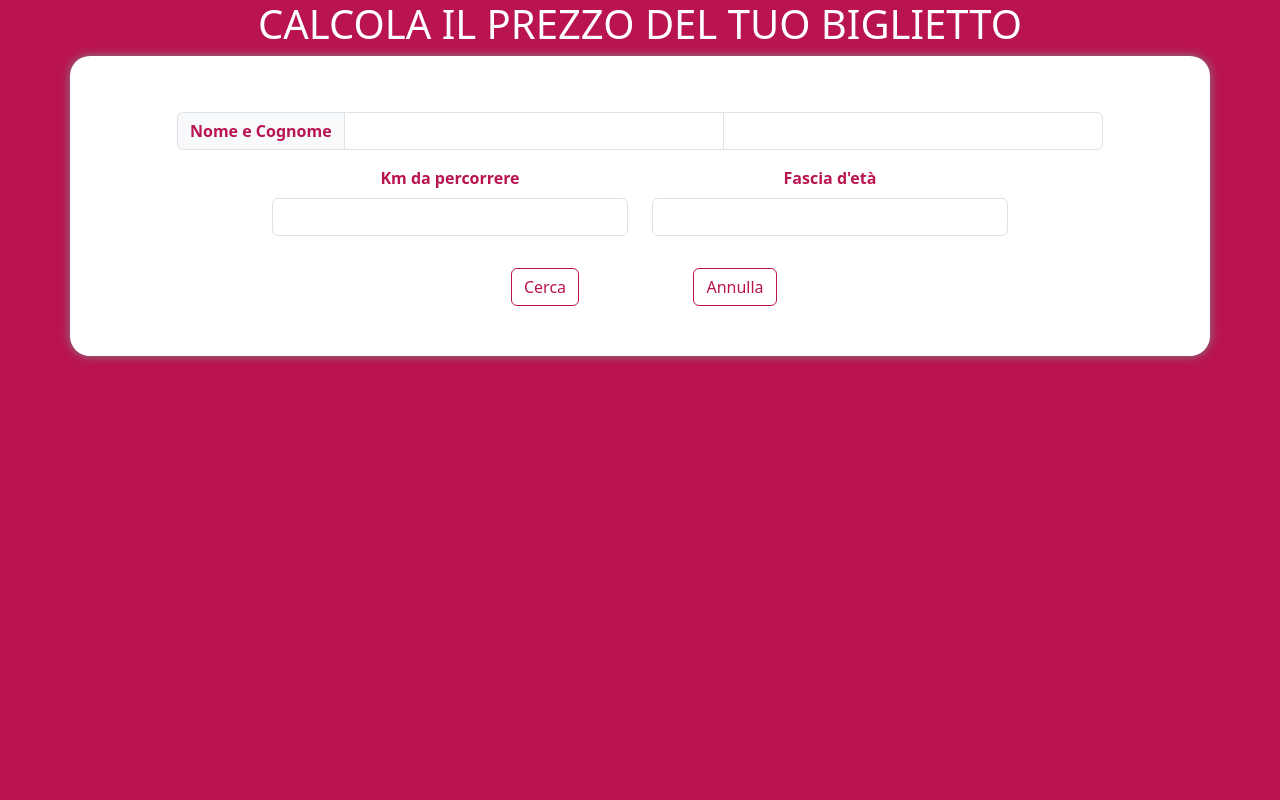
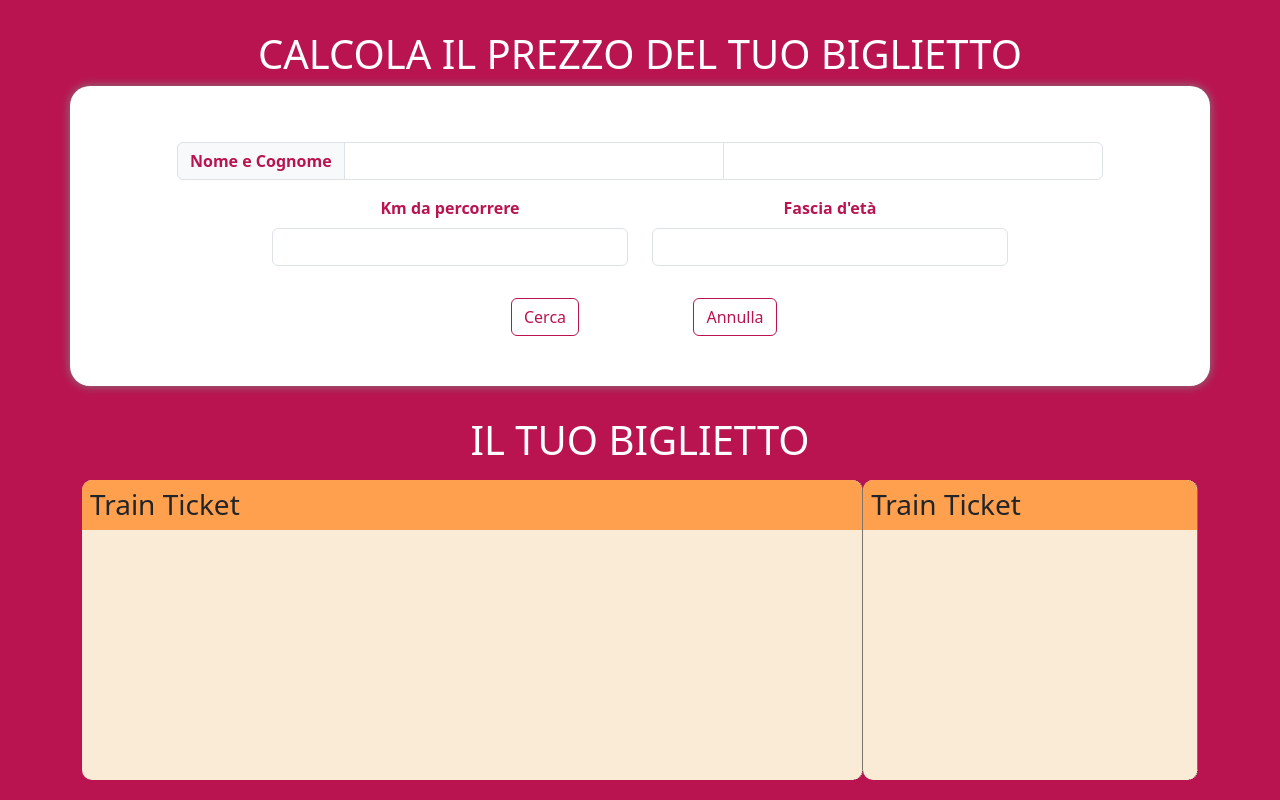
Before and after one commit to EricaMarzi/js-biglietto-treno-form, a plain HTML site: page index.html in a window 1280 px wide. Drawn offline with nearby package versions, Linux system fonts and the light colour scheme.

Commit message:
ticket style

```diff
--- a/index.html
+++ b/index.html
@@ -60,7 +60,36 @@
 
             </div>
         </section>
+
+        <!--Sezione Ticket-->
+        <section>
+            <h1 class="text-white text-uppercase text-center">Il tuo biglietto</h1>
             <p id="paragraph"></p>
+
+            <div class="container">
+                <div class="ticket">
+
+                    <div class="left-ticket">
+                        <div class="header-ticket">
+                            <h3 class="p-2">Train Ticket</h3>
+                        </div>
+                    </div>
+
+                    <div class="right-ticket">
+                        <div class="header-ticket">
+                            <h3 class="p-2">Train Ticket</h3>
+
+                        </div>
+                    </div>
+
+                    <div class="footer-ticket">
+
+                    </div>
+                </div>
+
+
+            </div>
+        </section>
     </main>
 
 <script src="script.js"></script>
--- a/style.css
+++ b/style.css
@@ -7,6 +7,10 @@
 
 body {
     background-color: #b91450;
+}
+
+section{
+    padding-top: 30px;
 }
 
 /*? Sezione richiesta dati */
@@ -35,3 +39,41 @@ body {
     background-color: #b91450;
     color: white;
 }
+
+/*? Sezione Ticket */
+
+.ticket {
+    height: 300px;
+
+    display: flex;
+
+}
+
+.header-ticket {
+    height: 50px;
+    background-color: #ffa04f;
+    border-radius: 10px 10px 0 0;
+}
+
+.left-ticket {
+    background-color: antiquewhite;
+    width: 70%;
+    border-right: 1px dotted black;
+    border-radius: 10px;
+}
+
+.right-ticket {
+    background-color: antiquewhite;
+    width: 30%;
+    border-right: 1px dotted black;
+    border-radius: 10px;
+}
+/*.footer-ticket {
+    position: absolute;
+    bottom: 0;
+    left: 0;
+    right: 0;
+
+    height: 20px;
+    background-color: white;
+}*/
```
